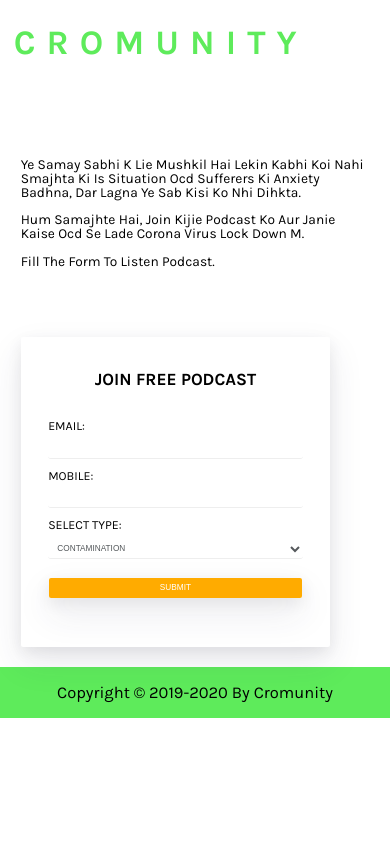
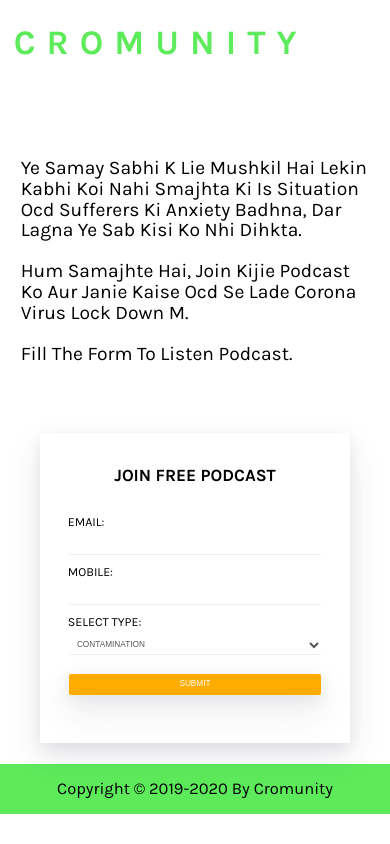
Before and after one commit to learnwithcode/Early-Access-Podcast, a React (Create React App) app: page / in a window 390 px wide. Built offline with nearby package versions, Linux system fonts and the light colour scheme.

Commit message:
form layout

```diff
--- a/src/static/css/style.css
+++ b/src/static/css/style.css
@@ -66,9 +66,6 @@
         flex: 1 0 100%; } }
   .header__form-box {
     flex: 0 0 40%; }
-    @media (max-width: 37.5em) {
-      .header__form-box {
-        flex: 1 0 50%; } }
 
 form {
   padding: 6rem;
@@ -237,8 +234,8 @@
   line-height: 3rem; }
   @media (max-width: 37.5em) {
     .heading-tertiary {
-      font-size: 2rem;
-      line-height: 2rem;
+      font-size: 2.8rem;
+      line-height: 3rem;
       margin-top: 20rem;
       margin-bottom: 10rem; } }
 
--- a/src/static/sass/base/_base.scss
+++ b/src/static/sass/base/_base.scss
@@ -88,10 +88,10 @@
 
     &__form-box{
       flex: 0 0 40%; //grow shrink basis.
-      @include respond(phone) {
-        flex: 1 0 50%; //grow shrink basis.
+    //   @include respond(phone) {
+    //     flex: 1 0 50%; //grow shrink basis.
 
-    }
+    // }
     }
 }
 
--- a/src/static/sass/base/_typography.scss
+++ b/src/static/sass/base/_typography.scss
@@ -61,8 +61,8 @@
     line-height: 3rem;
 
     @include respond(phone) {
-        font-size: 2rem;
-        line-height: 2rem;
+        font-size: 2.8rem;
+        line-height: 3rem;
         margin-top: 20rem;
         margin-bottom: 10rem;
     }
```
